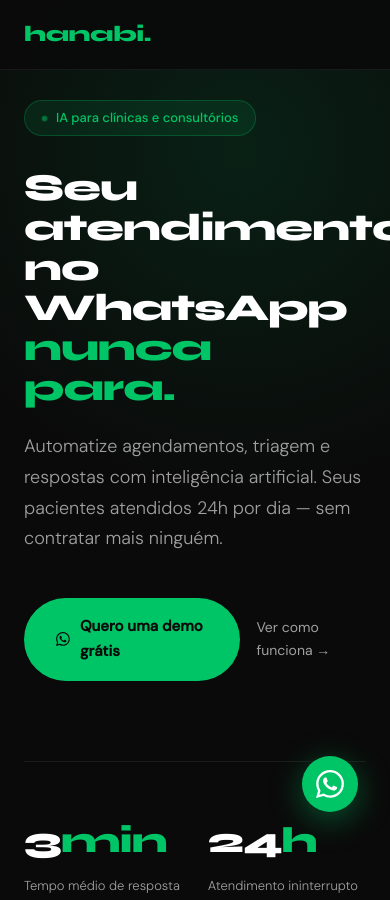
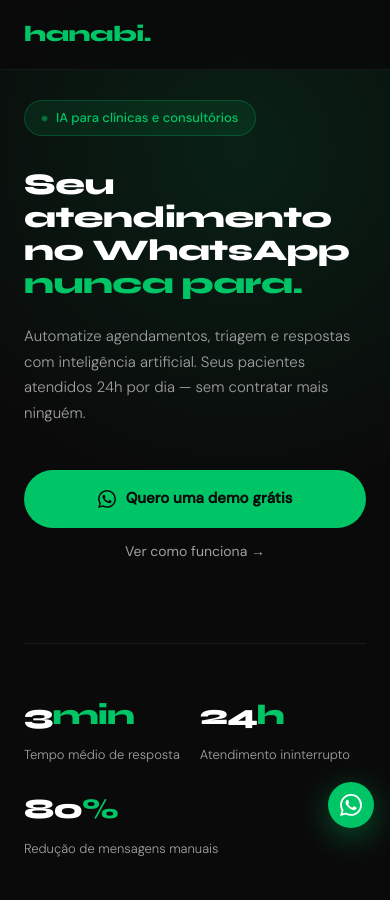
Before and after one commit to regovitor-oss/hanabi-site, a website: page index.html in a window 390 px wide. Shown: the top 900 px of the page. Drawn offline with Linux system fonts and the light colour scheme.

Commit message:
mobile melhorado

```diff
--- a/index.html
+++ b/index.html
@@ -459,12 +459,26 @@
     @media (max-width: 768px) {
       nav { padding: 16px 24px; }
       .nav-links { display: none; }
-      .hero, section { padding: 100px 24px 60px; }
-      .hero h1 { font-size: 38px; letter-spacing: -1px; }
+      .hero { padding: 100px 24px 60px; }
+      section { padding: 60px 24px; }
+      .hero h1 { font-size: 30px; letter-spacing: -0.5px; line-height: 1.1; }
+      .hero-sub { font-size: 15px; }
+      .hero-actions { flex-direction: column; align-items: stretch; gap: 12px; }
+      .btn-primary { width: 100%; justify-content: center; }
+      .btn-secondary { justify-content: center; }
+      .hero-stats { gap: 20px; flex-wrap: wrap; }
+      .stat-num { font-size: 28px; }
       .steps { grid-template-columns: 1fr; }
-      .benefits-grid { grid-template-columns: 1fr; }
-      .hero-stats { gap: 28px; flex-wrap: wrap; }
-      footer { flex-direction: column; gap: 12px; text-align: center; }
+      .step { padding: 32px 24px; }
+      .benefits-grid { grid-template-columns: 1fr; gap: 16px; }
+      .benefit-card { padding: 28px 24px; }
+      .section-title { font-size: 26px; }
+      .case-card { padding: 28px 24px; }
+      .case-quote { font-size: 15px; }
+      .cta-section h2 { font-size: 28px; }
+      footer { flex-direction: column; gap: 12px; text-align: center; padding: 32px 24px; }
+      .whatsapp-float { bottom: 16px; right: 16px; width: 46px; height: 46px; }
+      .whatsapp-float svg { width: 22px; height: 22px; }
     }
   </style>
 </head>
```
Also changed, not shown: 1 other file.
